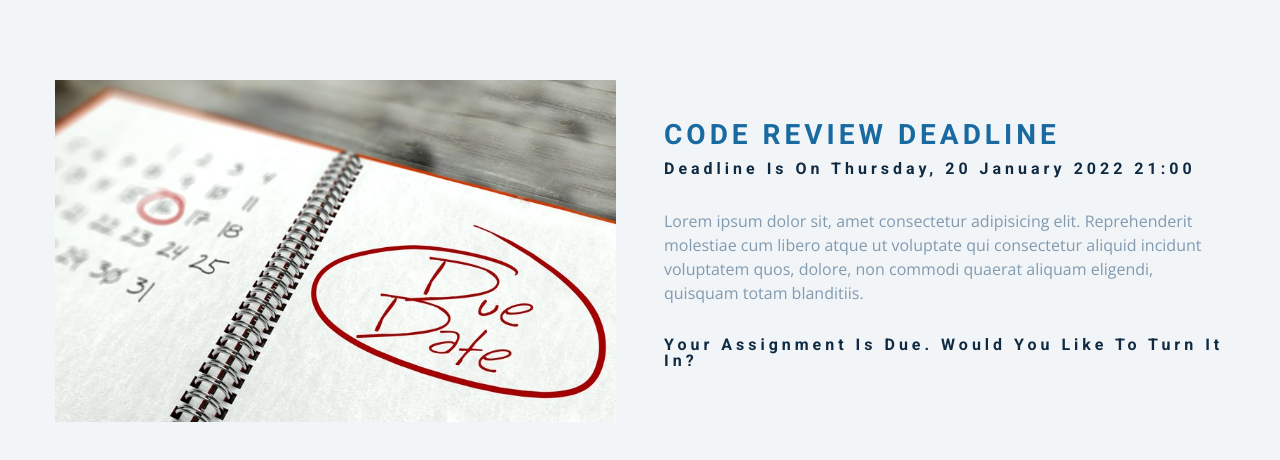
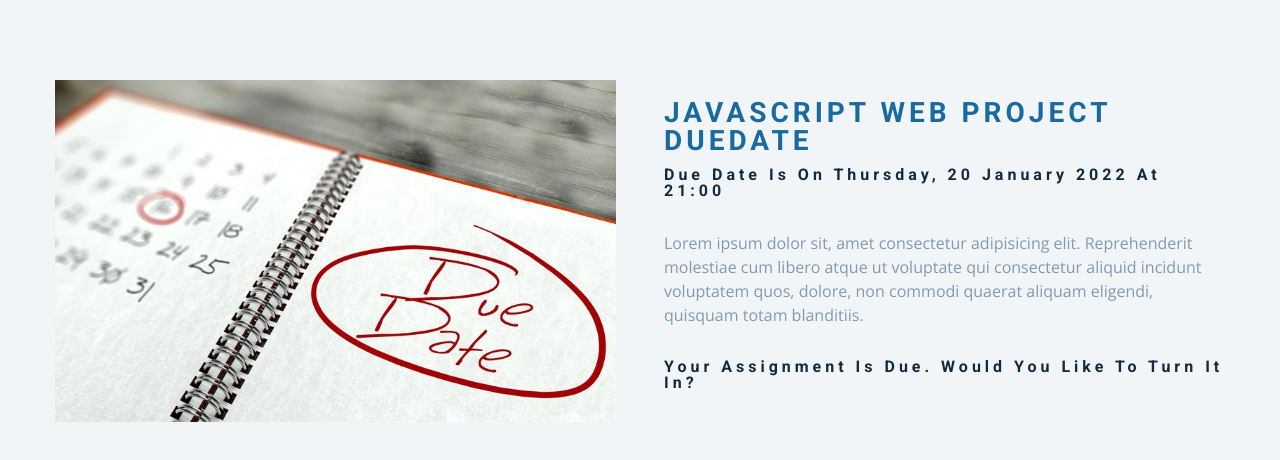
Before and after one commit to dluangrath/zach-diana-web-project, a plain HTML site: page index.html in a window 1280 px wide. Drawn offline with nearby package versions, Linux system fonts and the light colour scheme.

Commit message:
Co-authored-by: Zach Richter  <zach850@users.noreply.github.com>

```diff
--- a/app.js
+++ b/app.js
@@ -47,7 +47,7 @@ const months = [
  if(currentMinutes < 10) currentMinutes = '0'+currentMinutes;
 
 
-  deadlineDate.textContent = `deadline is on ${weekday}, ${date} ${month} ${year} ${currentHours}:${currentMinutes}`;
+  deadlineDate.textContent = `due date is on ${weekday}, ${date} ${month} ${year} At ${currentHours}:${currentMinutes}`;
 
   // future time in MS
   const futureTime = futureDate.getTime();
--- a/index.html
+++ b/index.html
@@ -16,9 +16,9 @@
       </article>
       <!-- info -->
       <article class="deadline-info">
-        <h3>Code Review Deadline</h3>
+        <h3>JavaScript Web Project Duedate</h3>
         <h4 class="deadline-date">
-          Deadline is on Tuesday, 11 January 2022, 9:00pm
+          Due date is on Tuesday, 11 January 2022, 9:00pm
         </h4>
         <p>
           Lorem ipsum dolor sit, amet consectetur adipisicing elit.
```
